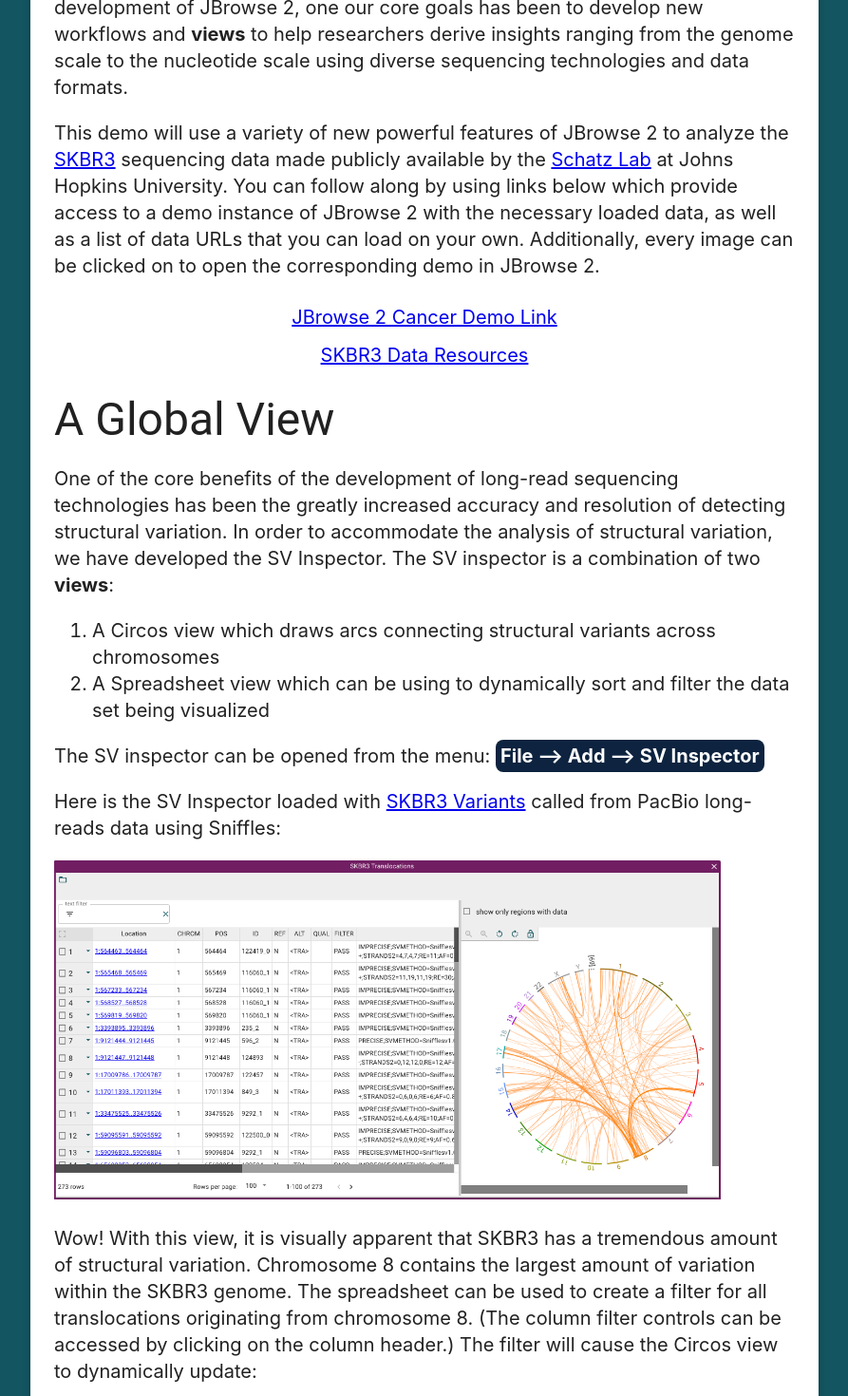
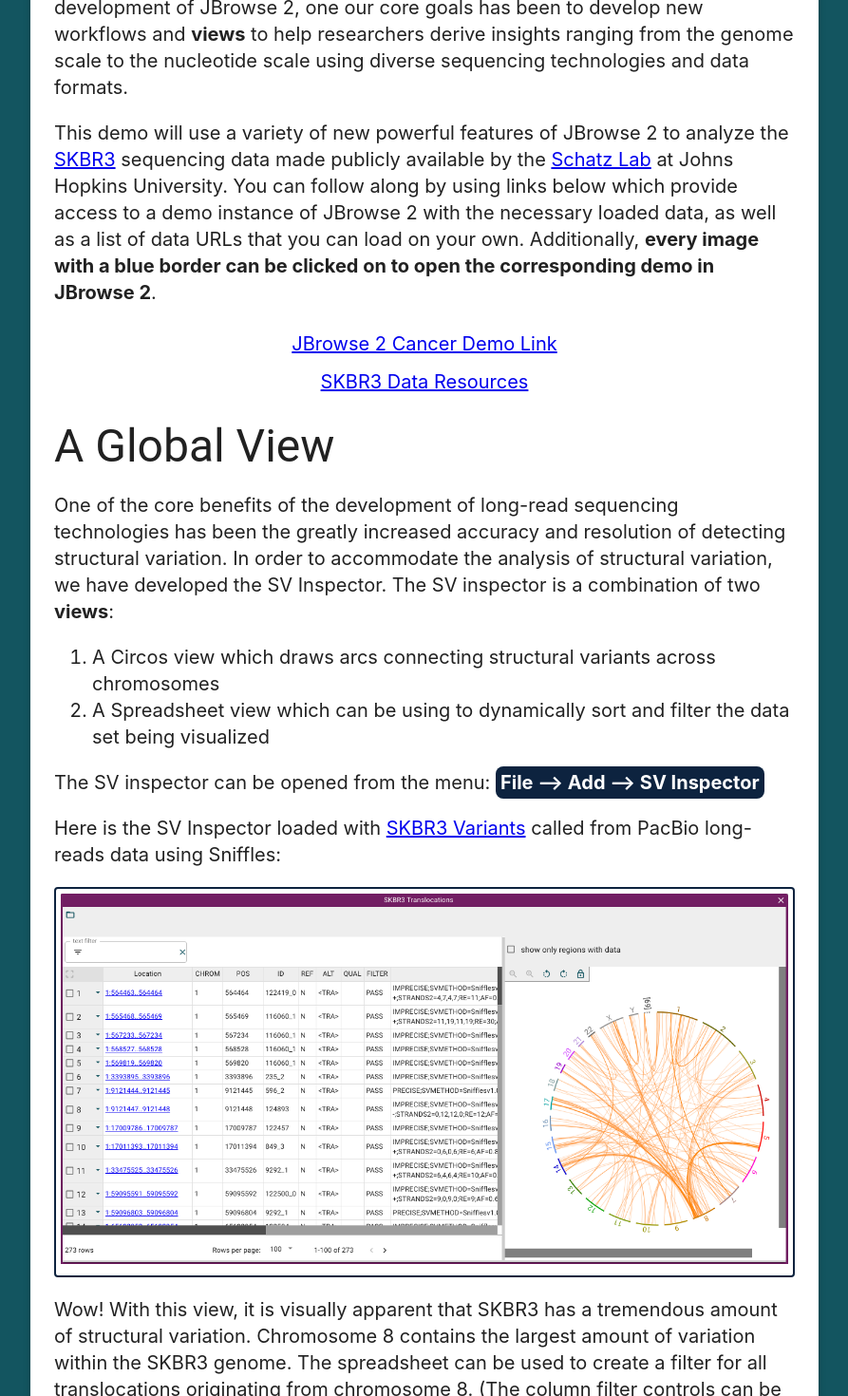
Before and after one commit to elliothershberg/jb2-cancer-demo, a React (Create React App) app: page / in a window 1280 px wide. Shown: the part 480-1950 px from the top of the page at 95% size, without its empty margins (193-1086 px from the left). Built offline with nearby package versions, Linux system fonts and the light colour scheme.

Commit message:
Create border for clickable images

```diff
--- a/src/App.js
+++ b/src/App.js
@@ -44,7 +44,14 @@
     borderRadius: 8,
   },
   figure: {
-    width: '90%',
+    width: '100%',
+  },
+  clickableImage: {
+    border: '2px solid #0d233f',
+    display: 'flex',
+    alignContent: 'center',
+    borderRadius: 4,
+    padding: 5,
   },
 }))
 
@@ -121,8 +128,12 @@
           at Johns Hopkins University. You can follow along by using links below
           which provide access to a demo instance of JBrowse 2 with the
           necessary loaded data, as well as a list of data URLs that you can
-          load on your own. Additionally, every image can be clicked on to open
-          the corresponding demo in JBrowse 2.
+          load on your own. Additionally,{' '}
+          <strong>
+            every image with a blue border can be clicked on to open the
+            corresponding demo in JBrowse 2
+          </strong>
+          .
         </p>
         <p className={classes.linkFooter}>
           <a
@@ -188,6 +199,7 @@
           </a>{' '}
           called from PacBio long-reads data using Sniffles:
         </p>
+        <div className={classes.clickableImage}>
           <a
             href="https://s3.amazonaws.com/jbrowse.org/code/jb2/1322_cancer_genome_demo/index.html?config=test_data%2Fconfig_cancer.json&session=share-tChX293HVJ&password=OX04k"
             target="_blank"
@@ -199,6 +211,8 @@
               alt="JBrowse 2 SV inspector with SKBR3 data"
             />
           </a>
+        </div>
+
         <p>
           Wow! With this view, it is visually apparent that SKBR3 has a
           tremendous amount of structural variation. Chromosome 8 contains the
@@ -208,6 +222,7 @@
           on the column header.) The filter will cause the Circos view to
           dynamically update:
         </p>
+        <div className={classes.clickableImage}>
           <a
             href="https://s3.amazonaws.com/jbrowse.org/code/jb2/1322_cancer_genome_demo/index.html?config=test_data%2Fconfig_cancer.json&session=share-TovuCfqHzh&password=HniKM"
             target="_blank"
@@ -219,6 +234,7 @@
               alt="JBrowse 2 SV inspector with SKBR3 data for chr8"
             />
           </a>
+        </div>
         <p>
           Using the SV inspector, we were able to visually assess structural
           variation on the genome scale. In the next section, we will explore
```
Lines whose indentation alone changed are shown as unchanged.
